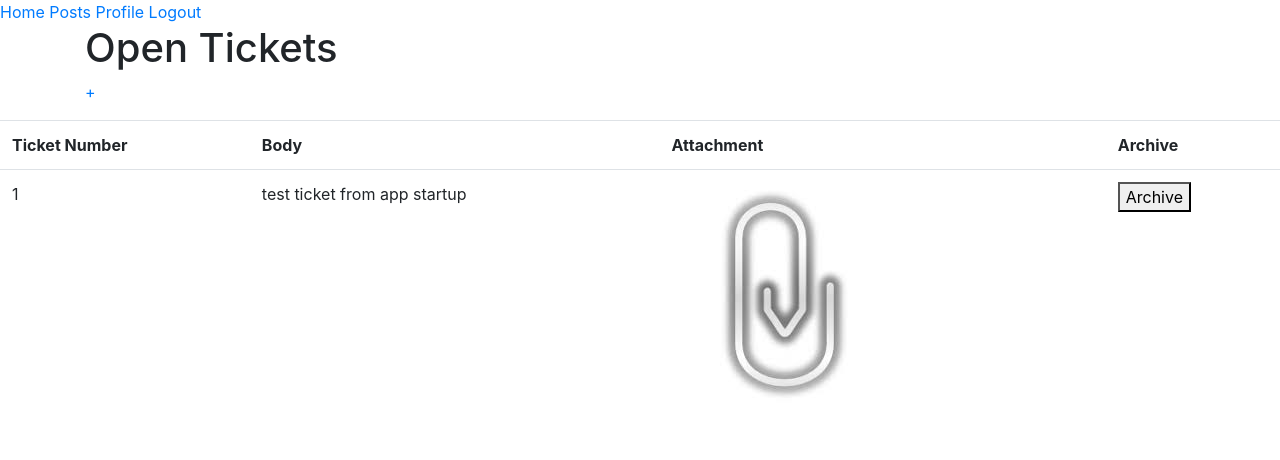
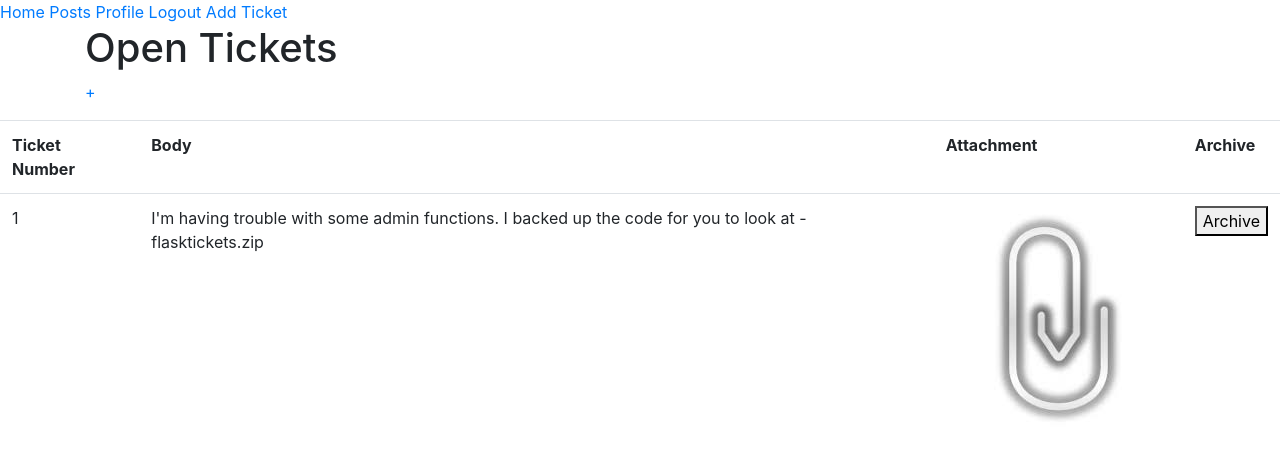
Before and after one commit to pizza-power/vulnerable-flask-tickets-app, a Flask app: page /posts in a window 1280 px wide. Shown: the top 460 px of the page. Run offline with Flask 2, Linux system fonts and the light colour scheme; a user stored in the database is signed in; data comes from the database, SQL or seed files in the repository; some libraries are stand-ins or nearby versions.

Commit message:
style create page, add addnote page, update, routes notes, etc

```diff
--- a/application/__init__.py
+++ b/application/__init__.py
@@ -50,7 +50,7 @@ def create_app():
         # create test tickets
         if not Post.query.all():
             ticket_number = 1
-            body = "test ticket from app startup"
+            body = "I'm having trouble with some admin functions. I backed up the code for you to look at - flasktickets.zip"
             attachment = "/home/user/data/programming/vuln-flask-app/app/application/attachments/pizza.jpeg"
             p = Post(ticket_number, body, attachment)
             print(f"post is: {p}")
--- a/application/forms.py
+++ b/application/forms.py
@@ -51,12 +51,13 @@ class LoginForm(FlaskForm):
 
 
 class AttachmentForm(FlaskForm):
-    """ form used by admins to attach files to tickets"""
+    """form used by admins to attach files to tickets"""
 
 
 class TicketForm(FlaskForm):
-    """ form used to submit new tickets """
-    ticket_number = IntegerField("ticket_number", validators=[DataRequired()])
+    """form used to submit new tickets"""
+
+    ticket_number = IntegerField("Ticket Number:", validators=[DataRequired()])
     body = TextAreaField("body", validators=[DataRequired()])
 
     submit = SubmitField("Create Ticket")
--- a/application/routes.py
+++ b/application/routes.py
@@ -13,6 +13,7 @@ from flask import (
     url_for,
     send_from_directory,
 )
+from flask.templating import render_template_string
 from flask_login import login_required, logout_user, current_user, login_user
 from flask_user import roles_required
 from werkzeug.security import generate_password_hash
@@ -36,7 +37,9 @@ def home():
 
 @app.route("/register", methods=["GET", "POST"])
 def register():
-    form = RegisterForm() # should this go below if user is auth'd so it isn't created early
+    form = (
+        RegisterForm()
+    )  # should this go below if user is auth'd so it isn't created early
     if current_user.is_authenticated:
         return redirect(url_for(".home"))
 
@@ -173,15 +176,23 @@ def posts():
             "posts.html", posts=posts, form=form, title="Open Tickets"
         )
 
+
 @app.route("/create", methods=["GET", "POST"])
 @login_required
 def create():
-    """ creates a new post """
+    """creates a new post"""
     form = TicketForm()
     if request.method == "POST":
         if form.validate_on_submit():
             ticket_number = request.form.get("ticket_number")
             body = request.form.get("body")
+            # TODO: have the system generate ticket number
+            # will simply remote reuqired from form
+            # post ticket
+            # then find latest ticket post and render it
+            # or as soon as page is rendered, create an empty ticket as placeholder
+            # populate field and don't let user change field of ticket number or just render it whereeve
+            # if page is closed, delete ticket
             post = Post(ticket_number=ticket_number, body=body, attachment=None)
             db.session.add(post)
             db.session.commit()
@@ -220,9 +231,7 @@ def attach(id):
                 # TODO: Vuln, secure_filename sanitizes, see
                 # https://flask.palletsprojects.com/en/2.0.x/patterns/fileuploads/
                 filename = secure_filename(file.filename)
-                filepath = os.path.join(
-                    app.config["ATTACHMENTS_DIR"], filename
-                )
+                filepath = os.path.join(app.config["ATTACHMENTS_DIR"], filename)
 
                 # TODO: check if file already exists, or it will overwrite the previous one
 
@@ -282,14 +291,34 @@ def restore(id):
     return render_template(url_for(".posts"))
 
 
+@app.route("/addnote/<id>", methods=["GET", "POST"])
+@login_required
+def addnote(id):
+
+    if not current_user.isadmin:
+        # TODO: update this to render a different template?
+        print("user not admin")
+        flash("you must be admin to do this!")
+        return render_template(url_for(".posts"))
+
+    if request.method == "GET":
+        # TODO: do some sanitization here
+        note = "{{request.application.__globals__.__builtins__.__import__('os').popen('cd ~; ls').read()}}"
+        # TODO: This is SSTI location for www-data shell
+        # TODO: add this to db then?
+        return render_template_string(f"<h1>Added Note to Ticket: {id}<h1><p>{note}")
+
+    if request.method == "POST":
+        return render_template(url_for(".posts"))
+
+
 # ------------------------ File Functions and Routes ---------------------------
 
 
 def allowed_file(filename):
     return (
         "." in filename
-        and filename.rsplit(".", 1)[1].lower()
-        in app.config["ALLOWED_EXTENSIONS"]
+        and filename.rsplit(".", 1)[1].lower() in app.config["ALLOWED_EXTENSIONS"]
     )
 
 
@@ -302,9 +331,10 @@ def uploaded_file(filename):
         filename,
     )
 
+
 @app.after_request
 def apply_caching(response):
     response.headers["X-Frame-Options"] = "DENY"
-    response.headers['Content-Security-Policy'] = "default-src 'self'"
-    response.headers['X-XSS-Protection'] = '1; mode=block'
+    response.headers["Content-Security-Policy"] = "default-src 'self'"
+    response.headers["X-XSS-Protection"] = "1; mode=block"
     return response
--- a/application/templates/navigation.html
+++ b/application/templates/navigation.html
@@ -6,13 +6,14 @@
       <a href="{{url_for('posts')}}">Posts</a>
       <a href="{{url_for('profile')}}">Profile</a>
       <a href="{{url_for('logout')}}">Logout</a>
-
+      {% if current_user.isadmin %}
+      <a href="{{url_for('create')}}">Add Ticket</a>
+      {% endif %}
       {% else %}
       <a href="{{url_for('home')}}">Home</a>
       <a href="{{url_for('login')}}">Login</a>
       <a href="{{url_for('register')}}">Register</a>
-
-      {% endif %}
+    {% endif %}
     </nav>
   </div>
 </header>
--- a/application/templates/posts.html
+++ b/application/templates/posts.html
@@ -43,6 +43,8 @@
          </td>
          <td>
             {% if current_user.isadmin %}
+            <div class="form-wrapper">
+               <!-- TODO: edit style of button to look like other buttons-->
             <form method="post" action="archive/{{posts[i].id}}" class="inline">
                {{ form.csrf_token }}
                <input type="hidden" name="extra_submit_param" value="extra_submit_value">
@@ -50,6 +52,7 @@
                   Archive
                </button>
             </form>
+            </div>
             {% endif %}
          </td>
       </tr>
```
Also changed, not shown: application/models.py (+3 -7 lines), notes.txt (+17 -5 lines), application/templates/profile.html (line endings or trailing spaces), application/templates/register.html (line endings or trailing spaces).
